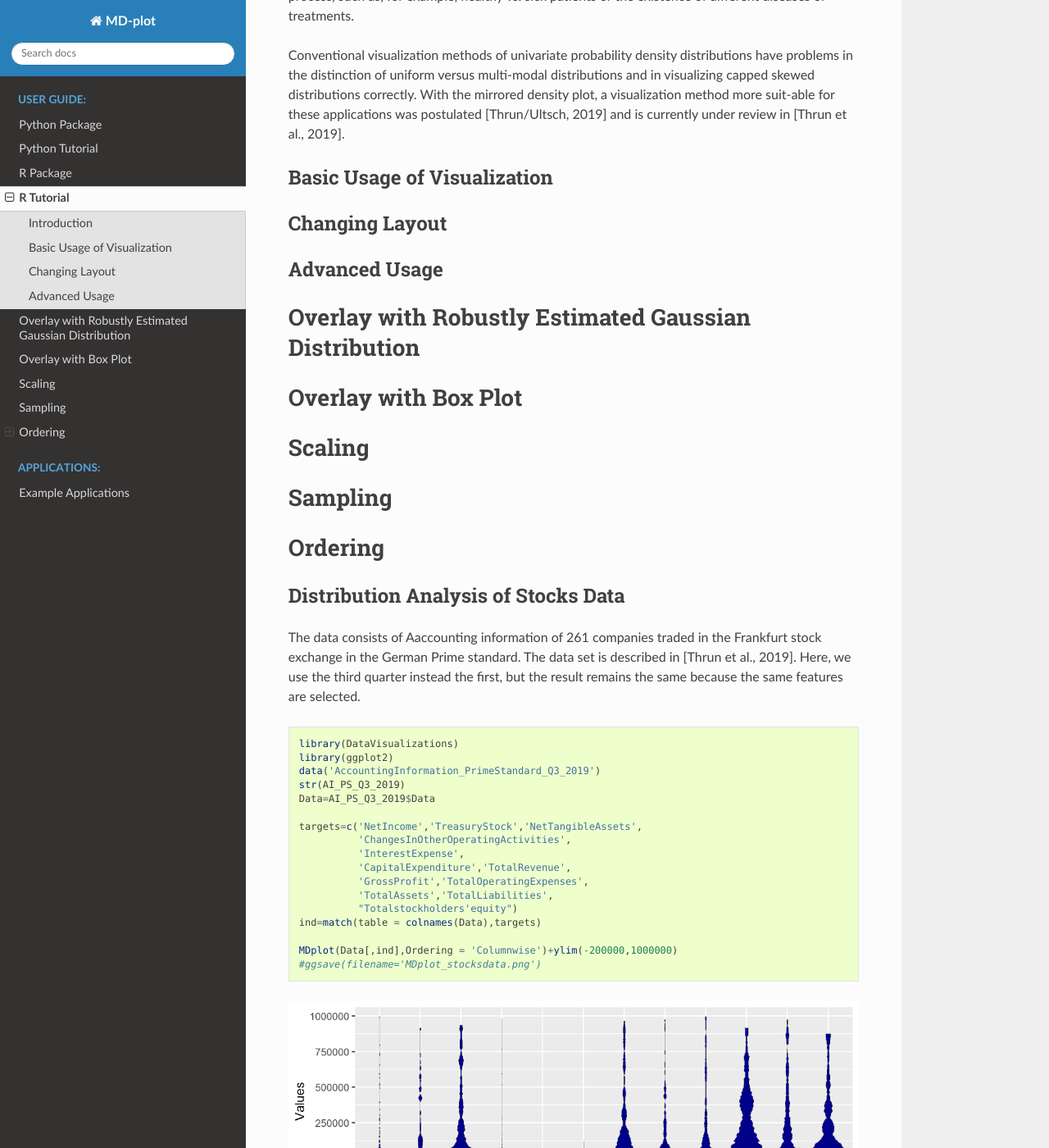
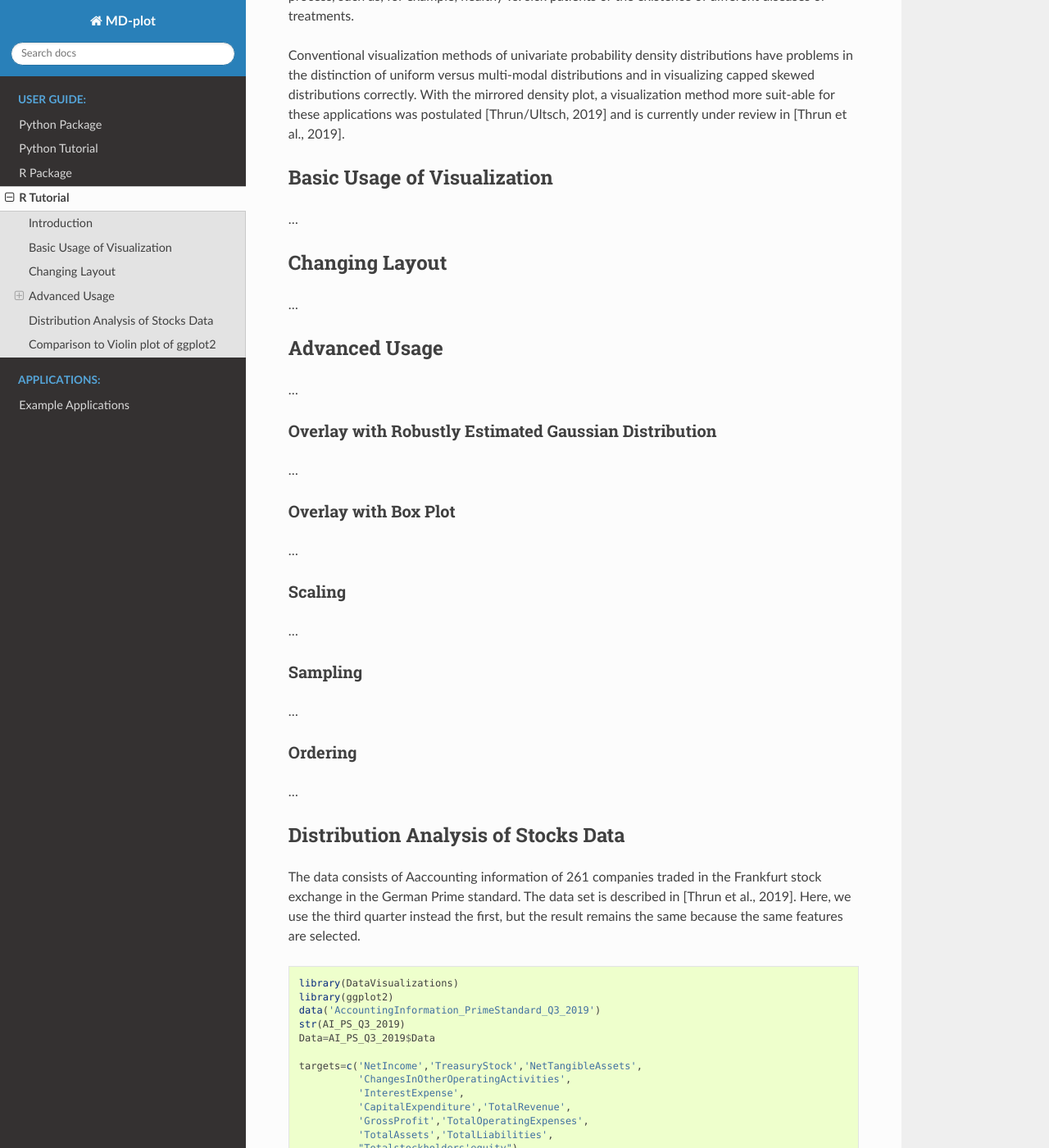
Before and after one commit to TinoGehlert/md_plot, a Sphinx documentation site: the page built from docs/user_guide/r_tutorial.md, in a window 1280 px wide and 1400 px high, scrolled down 400 px. Shown: the whole window at 82% size. Built offline with Sphinx 7.4.7 and the Read the Docs theme 2.0.0, drawn with Linux system fonts in a browser that asks for light colours.

Commit message:
Update r_tutorial.md

```diff
--- a/docs/user_guide/r_tutorial.md
+++ b/docs/user_guide/r_tutorial.md
@@ -7,21 +7,35 @@
 
 ## Basic Usage of Visualization
 
+...
 
 ## Changing Layout
 
+...
+
 ## Advanced Usage
 
-# Overlay with Robustly Estimated Gaussian Distribution
+...
 
-# Overlay with Box Plot
+### Overlay with Robustly Estimated Gaussian Distribution
 
-# Scaling
+...
 
-# Sampling
+### Overlay with Box Plot
 
-# Ordering
+...
 
+### Scaling
+
+...
+
+### Sampling
+
+...
+
+### Ordering
+
+...
 
 ## Distribution Analysis of Stocks Data
 The data consists of Aaccounting information of 261 companies traded in the Frankfurt stock exchange in the German Prime standard. The data set is described in [Thrun et al., 2019]. Here, we use the third quarter instead the first, but the result remains the same because the same features are selected.
```
